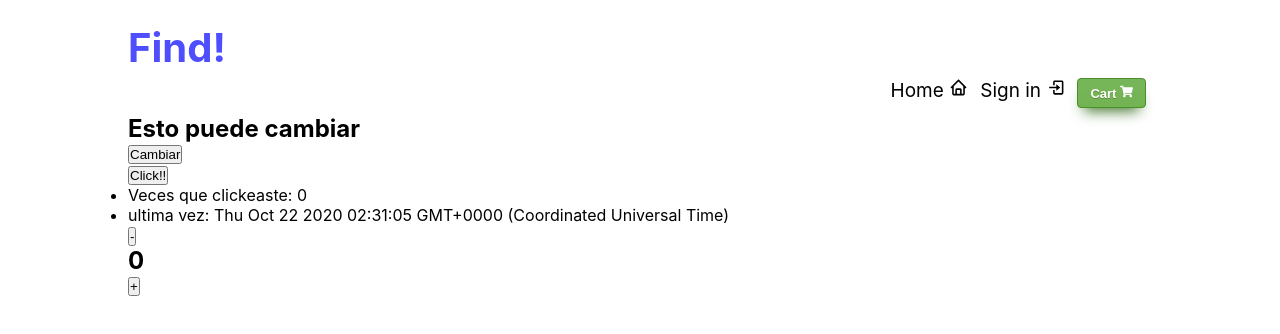
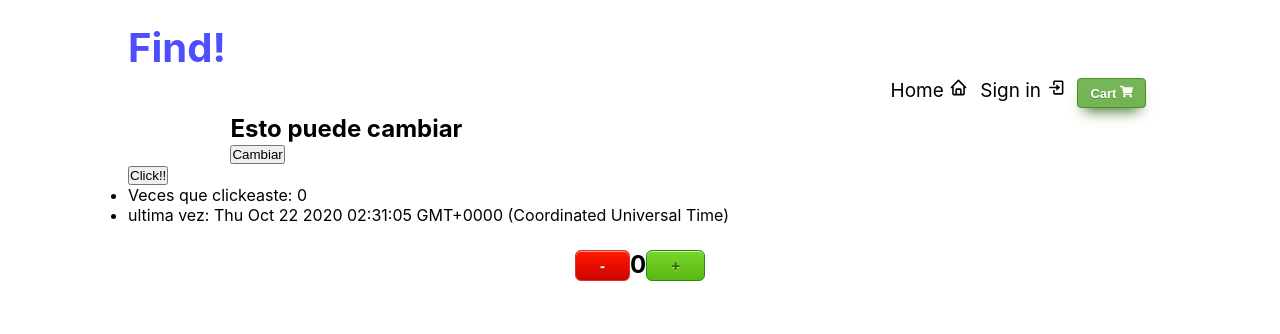
Before and after one commit to nico-99/Find, a React (Create React App) app: page / in a window 1280 px wide. Shown: the top 334 px of the page. Built offline with nearby package versions, Linux system fonts and the light colour scheme.

Commit message:
modularizando codigo y agregando css

```diff
--- a/src/App.js
+++ b/src/App.js
@@ -1,28 +1,19 @@
-import React, { useState } from 'react';
+import React from 'react';
 import './App.css';
 import NavBar from './components/NavBar'
-// import Home from './components/Home'
+import Home from './components/Home'
 import CartButton from './components/CartButton'
 import ItemCount from './components/ItemCount'
 
 function App() {
 
-  const [greeting, setGreeting] = useState("Esto puede cambiar")
-
-  const changeGreeting = () => {
-    setGreeting("Se cambio...")
-  }
-
   let name = 'Home'
-  // let click = () => console.log('Este boton funciona!!');
   return (
     <div className="container">
       <NavBar name={name} />
-      {/* <Home click={click} /> */}
-      <h2>{greeting}</h2>
-      <button onClick={changeGreeting}>Cambiar</button>
-      <CartButton/>
-      <ItemCount/>
+      <Home />
+      <CartButton />
+      <ItemCount />
     </div>
   );
 }
--- /dev/null
+++ b/src/Count.css
@@ -0,0 +1,39 @@
+.counter{
+    display: flex;
+    justify-content: center;
+    margin: 25px;
+}
+
+.downButton{
+    box-shadow:inset 0px 1px 0px 0px #f29c93;
+    background:linear-gradient(to bottom, #fe1a00 5%, #ce0100 100%);
+    background-color:#fe1a00;
+    border-radius:6px;
+    border:1px solid #d83526;
+    display:inline-block;
+    cursor:pointer;
+    color:#ffffff;
+    font-family:Arial;
+    font-size:15px;
+    font-weight:bold;
+    padding:6px 24px;
+    text-decoration:none;
+    text-shadow:0px 1px 0px #b23e35;
+}
+
+.upButton{
+    box-shadow:inset 0px 1px 0px 0px #caefab;
+	background:linear-gradient(to bottom, #77d42a 5%, #5cb811 100%);
+	background-color:#77d42a;
+	border-radius:6px;
+	border:1px solid #268a16;
+	display:inline-block;
+	cursor:pointer;
+	color:#306108;
+	font-family:Arial;
+	font-size:15px;
+	font-weight:bold;
+	padding:6px 24px;
+	text-decoration:none;
+	text-shadow:0px 1px 0px #aade7c;
+}
--- /dev/null
+++ b/src/components/Count.jsx
@@ -0,0 +1,14 @@
+import React from 'react'
+import '../Count.css'
+
+function Count({number, counter}) {
+    return (
+        <div className='counter'>
+            <button className='downButton' onClick={()=>counter('-')}>-</button>
+                <h2>{number}</h2>
+            <button className='upButton' onClick={()=>counter('+')}>+</button>
+        </div>
+    )
+}
+
+export default Count;
--- a/src/components/Home.jsx
+++ b/src/components/Home.jsx
@@ -1,9 +1,17 @@
-import React from 'react'
+import React, { useState } from 'react'
+import '../home.css'
 
-function Home(props) {
+function Home() {
+    const [greeting, setGreeting] = useState("Esto puede cambiar")
+
+  const changeGreeting = () => {
+    setGreeting("Se cambio...")
+  }
+
     return (
-        <div>
-            <button onClick={props.click}>Hace Click!</button>
+        <div className='box'>
+            <h2>{greeting}</h2>
+            <button onClick={changeGreeting}>Cambiar</button>
         </div>
     )
 }
--- a/src/components/ItemCount.jsx
+++ b/src/components/ItemCount.jsx
@@ -1,21 +1,31 @@
 import React, { useState } from "react"
+import Count from './Count'
 
 function ItemCount() {
     const [number, setNumber] = useState(0)
 
-    const upCounter = () => {
-        setNumber(number + 1)
+
+    const counter = (sign)=>{
+        if(sign === '+') setNumber(number + 1)
+        else if (sign === '-') setNumber(number-1)
     }
 
-    const downCounter = () => {
-        setNumber(number - 1)
-    }
+
+
+    // const upCounter = () => {
+    //     setNumber(number + 1)
+    // }
+
+    // const downCounter = () => {
+    //     setNumber(number - 1)
+    // }
 
     return (
         <div>
-            <button onClick={downCounter}>-</button>
+            <Count number={number}  counter={counter}/>
+            {/* <button onClick={downCounter}>-</button>
                 <h2>{number}</h2>
-            <button onClick={upCounter}>+</button>
+            <button onClick={upCounter}>+</button> */}
         </div>
     )
 }
--- /dev/null
+++ b/src/home.css
@@ -0,0 +1,4 @@
+.box{
+    margin: auto;
+    width: 80%;
+}
```
